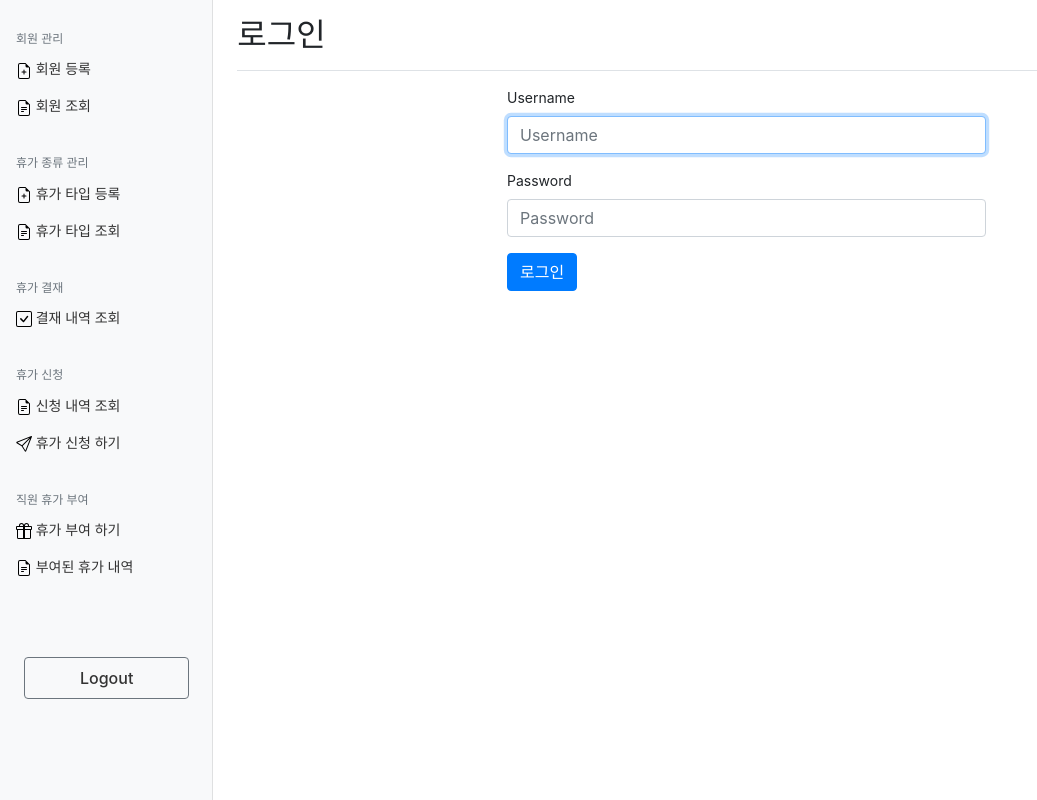
After one commit to Joje1283/In-house-leave-management, a Django app: page /members/login/ in a window 1280 px wide. The commit adds this page. Shown: the whole page, without its empty margins (0-1037 px from the left). Run offline with Django 4.2, Linux system fonts and the light colour scheme; some libraries are stand-ins or nearby versions.

Commit message:
인증 화면 구현

```diff
--- a/leave_management/settings/common.py
+++ b/leave_management/settings/common.py
@@ -136,3 +136,6 @@ STATIC_ROOT = BASE_DIR / 'staticfiles'
 STATICFILES_DIRS = [
     BASE_DIR / 'static'
 ]
+
+LOGIN_REDIRECT_URL = "/"
+LOGIN_URL = "/members/login/"
--- a/leave_management/urls.py
+++ b/leave_management/urls.py
@@ -20,6 +20,6 @@ from django.views.generic import TemplateView
 
 urlpatterns = [
     path('admin/', admin.site.urls),
-    path("", TemplateView.as_view(template_name="layout.html")),
+    path("", TemplateView.as_view(template_name="main.html")),
     path("members/", include("members.urls")),
 ]
--- /dev/null
+++ b/members/templates/members/login_form.html
@@ -0,0 +1,13 @@
+{% extends 'members/layout.html' %}
+{% block title %}
+  로그인
+{% endblock %}
+{% block content %}
+  <div class="container">
+    <div class="row">
+      <div class="col-sm-6 offset-sm-3">
+        {% include '_form.html' with form_title="로그인" submit_label='로그인' %}
+      </div>
+    </div>
+  </div>
+{% endblock %}
--- a/members/urls.py
+++ b/members/urls.py
@@ -1,6 +1,6 @@
 from django.urls import path
 
-from .views import MemberCreateView, MemberListView, MemberUpdateView
+from .views import MemberCreateView, MemberListView, MemberUpdateView, logout, CustomLoginView
 
 
 app_name = "members"
@@ -9,4 +9,6 @@ urlpatterns = [
     path("new/", MemberCreateView.as_view(), name="member_create"),
     path("", MemberListView.as_view(), name="member_list"),
     path("<slug:slug>/edit", MemberUpdateView.as_view(), name="member_update"),
+    path('login/', CustomLoginView.as_view(), name='login'),
+    path('logout/', logout, name='logout'),
 ]
--- a/members/views.py
+++ b/members/views.py
@@ -1,11 +1,30 @@
+from django.contrib import messages
+from django.contrib.auth.mixins import LoginRequiredMixin
 from django.http import HttpResponseRedirect
 from django.views.generic import CreateView, ListView, UpdateView
 
 from .models import Member
 from .forms import MemberForm, MemberUpdateForm
 
+from django.contrib.auth.views import (
+    LoginView, logout_then_login,
+)
 
-class MemberCreateView(CreateView):
+
+class CustomLoginView(LoginView):
+    template_name = "members/login_form.html"
+
+    def form_valid(self, form):
+        messages.success(self.request, '로그인 성공!')
+        return super(CustomLoginView, self).form_valid(form)
+
+
+def logout(request):
+    messages.success(request, '로그아웃 되었습니다.')
+    return logout_then_login(request)
+
+
+class MemberCreateView(LoginRequiredMixin, CreateView):
     model = Member
     form_class = MemberForm
 
@@ -14,11 +33,11 @@ class MemberCreateView(CreateView):
         return HttpResponseRedirect("/")
 
 
-class MemberListView(ListView):
+class MemberListView(LoginRequiredMixin, ListView):
     queryset = Member.objects.order_by("-pk")
 
 
-class MemberUpdateView(UpdateView):
+class MemberUpdateView(LoginRequiredMixin, UpdateView):
     model = Member
     form_class = MemberUpdateForm
     slug_field = "username"
--- a/templates/layout.html
+++ b/templates/layout.html
@@ -15,13 +15,6 @@
   </style>
 </head>
 <body>
-{% if messages %}
-  {% for message in messages %}
-    <div class="alert alert-{{ message.tags }}">
-      {{ message }}
-    </div>
-  {% endfor %}
-{% endif %}
 <div class="container-fluid">
   <div class="row">
     <nav id="sidebarMenu" class="col-md-3 col-lg-2 d-md-block bg-light sidebar collapse">
@@ -119,13 +112,25 @@
             </a>
           </li>
         </ul>
-
+        <ul class="nav flex-column mt-5 mb-2 p-4">
+          <li class="nav-item">
+            <a type="button" class="nav-link btn btn-outline-secondary" href="{% url "members:logout" %}">Logout</a>
+          </li>
+        </ul>
       </div>
     </nav>
     <main class="col-md-9 ml-sm-auto col-lg-10 px-md-4">
-      <div class="d-flex justify-content-between flex-wrap flex-md-nowrap align-items-center pt-3 pb-2 mb-3 border-bottom">
+      <div
+        class="d-flex justify-content-between flex-wrap flex-md-nowrap align-items-center pt-3 pb-2 mb-3 border-bottom">
         <h1 class="h2">{% block title %}{% endblock %}</h1>
       </div>
+      {% if messages %}
+        {% for message in messages %}
+          <div class="alert alert-{{ message.tags }}">
+            {{ message }}
+          </div>
+        {% endfor %}
+      {% endif %}
       {% block content %}
       {% endblock %}
     </main>
--- /dev/null
+++ b/templates/main.html
@@ -0,0 +1,4 @@
+{% extends "layout.html" %}
+{% block title %}휴가 매니저{% endblock %}
+{% block content %}
+{% endblock %}
```
